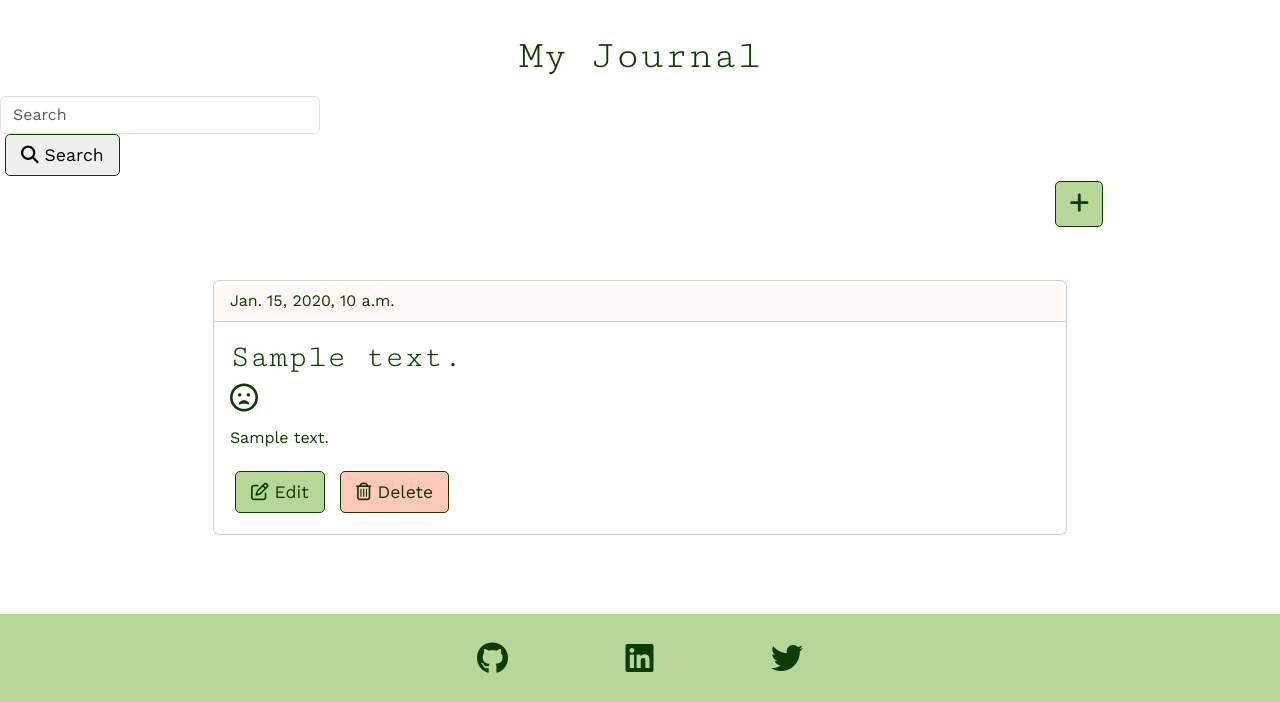
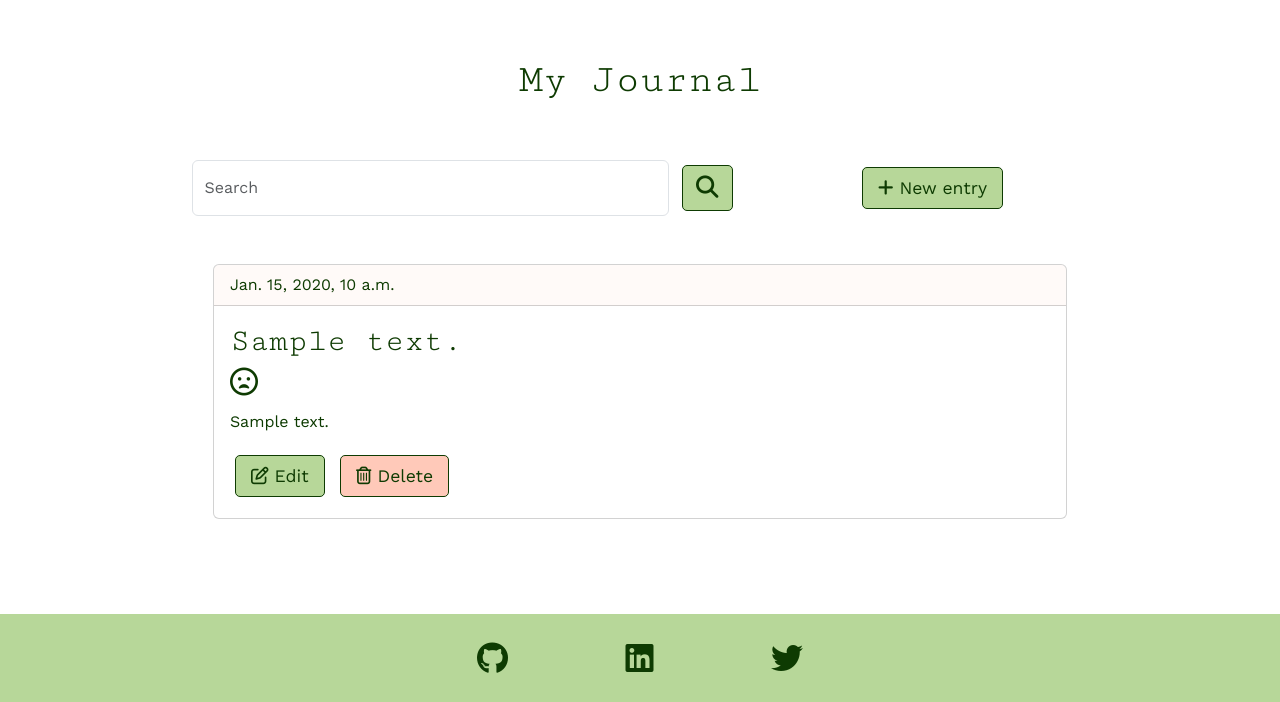
Before and after one commit to niekados/Journey, a Django app: template journal/templates/journal/journal.html in a window 1280 px wide. Shown: the part 98-800 px from the top of the page. Run offline with Django 3.2, Linux system fonts and the light colour scheme; the template is opened without the code that fills it: most values are stand-ins (such as "Sample title", 1, 10 or a date in 2020); some libraries are stand-ins or nearby versions.

Commit message:
Style journal page search box

```diff
--- a/journal/templates/journal/add_journal_entry.html
+++ b/journal/templates/journal/add_journal_entry.html
@@ -11,8 +11,9 @@ Add Journal Entry
         {% csrf_token %}
         {{ form|crispy }}
         <div class="text-center">
-            <a href="{% url 'journal' %}" class="button red-button mt-2"><i class="fa-solid fa-xmark"></i> Cancel</a>
-            <button type="submit" class="button green-button mt-2 mb-5"><i class="fa-regular fa-floppy-disk"></i> Save</button>
+            <a href="{% url 'journal' %}" class="my-button red-button mt-2"><i class="fa-solid fa-xmark"></i> Cancel</a>
+            <button type="submit" class="my-button green-button mt-2 mb-5"><i class="fa-regular fa-floppy-disk"></i>
+                Save</button>
         </div>
     </form>
 </div>
--- a/journal/templates/journal/edit_journal_entry.html
+++ b/journal/templates/journal/edit_journal_entry.html
@@ -11,8 +11,9 @@ Edit Journal Entry
         {% csrf_token %}
         {{ form|crispy }}
         <div class="text-center">
-            <a href="{% url 'journal' %}" class="button red-button mt-2"><i class="fa-solid fa-xmark"></i> Cancel</a>
-            <button type="submit" class="button green-button mt-2"><i class="fa-regular fa-floppy-disk"></i> Save</button>
+            <a href="{% url 'journal' %}" class="my-button red-button mt-2"><i class="fa-solid fa-xmark"></i> Cancel</a>
+            <button type="submit" class="my-button green-button mt-2"><i class="fa-regular fa-floppy-disk"></i>
+                Save</button>
         </div>
     </form>
 </div>
--- a/journal/templates/journal/journal.html
+++ b/journal/templates/journal/journal.html
@@ -6,22 +6,27 @@ Journal
 
 {% block content %}
 <!-- Header -->
-<h1 class="text-center p-2 mt-4">My Journal</h1>
+<h1 class="text-center p-2 m-5">My Journal</h1>
 
-<!-- Search box -->
-<form class="form-inline w-25" method="GET" action="{% url 'journal' %}">
-    <input class="form-control mr-sm-2" name="journal_query" type="search" placeholder="Search" aria-label="Search">
-    <button class="button my-sm-0" type="submit"><i class="fa-solid fa-magnifying-glass"></i> Search</button>
-</form>
 
-<!-- Add new journal entry button -->
-<div class="container w-75">
-    <div class="d-flex justify-content-end">
-        <a href="{% url 'add_journal_entry' %}" class="button green-button bold-button" title="Create new entry"><i
-                class="fa-solid fa-plus"></i></a>
+<div class="container w-75 d-flex flex-wrap m-auto">
+        <!-- Search box -->
+        <div class="col-sm-12 col-md-7 d-flex m-auto justify-content-center">
+            <form class="d-flex w-100" role="search" method="GET" action="{% url 'journal' %}">
+                <input class="form-control me-2" name="journal_query" type="search" placeholder="Search" aria-label="Search">
+                <button class="my-button green-button bold-button" type="submit">
+                    <i class="fa-solid fa-magnifying-glass"></i>
+                </button>
+            </form>
+        </div>
+
+        <!-- Add new journal entry button -->
+        <div class="col-sm-12 m-auto col-md-4 d-flex justify-content-center">
+            <a href="{% url 'add_journal_entry' %}" class="my-button green-button" title="Create new entry">
+                <i class="fa-solid fa-plus"></i> New entry</a>
+        </div>
     </div>
 </div>
-
 <!-- Journal entry list -->
 <div class="container">
     <div class="row d-flex justify-content-center">
@@ -52,9 +57,9 @@ Journal
                             {% endif %}
                         </h3>
                         <p class="card-text mb-3">{{ journal_entry.content }}</p>
-                        <a href="{% url 'edit_journal_entry' journal_entry.id %}" class="button green-button"><i
+                        <a href="{% url 'edit_journal_entry' journal_entry.id %}" class="my-button green-button"><i
                                 class="fa-regular fa-pen-to-square"></i> Edit</a>
-                        <a href="{% url 'delete_journal_entry' journal_entry.id %}" class="button red-button"><i
+                        <a href="{% url 'delete_journal_entry' journal_entry.id %}" class="my-button red-button"><i
                                 class="fa-regular fa-trash-can"></i> Delete</a>
                     </div>
                 </div>
--- a/journal/templates/journal/journal_detail.html
+++ b/journal/templates/journal/journal_detail.html
@@ -36,8 +36,10 @@ Journal Entry
         </small>
 
         {% if journal_entry_detail.user == request.user %}
-        <a href="{% url 'edit_journal_entry' journal_entry_detail.id %}" class="button green-button"><i class="fa-regular fa-pen-to-square"></i> Edit</a>
-        <a href="{% url 'delete_journal_entry' journal_entry_detail.id %}" class="button red-button"><i class="fa-regular fa-trash-can"></i> Delete</a>
+        <a href="{% url 'edit_journal_entry' journal_entry_detail.id %}" class="my-button green-button"><i
+                class="fa-regular fa-pen-to-square"></i> Edit</a>
+        <a href="{% url 'delete_journal_entry' journal_entry_detail.id %}" class="my-button red-button"><i
+                class="fa-regular fa-trash-can"></i> Delete</a>
         {% endif %}
     </div>
 </div>
--- a/journal/templates/journal/journal_entry_confirm_delete.html
+++ b/journal/templates/journal/journal_entry_confirm_delete.html
@@ -12,8 +12,8 @@ Delete Journal Entry
         <form method="POST" class="text-center">
             {% csrf_token %}
             <p>Are you sure you want to delete entry created on {{ journal_entry.created_on }}</p>
-            <a href="{% url 'journal' %}" class="button red-button"><i class="fa-solid fa-xmark"></i> Cancel</a>
-            <button type="submit" class="button green-button">
+            <a href="{% url 'journal' %}" class="my-button red-button"><i class="fa-solid fa-xmark"></i> Cancel</a>
+            <button type="submit" class="my-button green-button">
                 <i class="fa-solid fa-check"></i> Confirm
             </button>
         </form>
--- a/journey/settings.py
+++ b/journey/settings.py
@@ -27,7 +27,7 @@ BASE_DIR = Path(__file__).resolve().parent.parent
 SECRET_KEY = os.environ.get("SECRET_KEY")
 
 # SECURITY WARNING: don't run with debug turned on in production!
-DEBUG = False
+DEBUG = True
 
 ALLOWED_HOSTS = [
     '8000-niekados-journey-cut0r3c17ll.ws.codeinstitute-ide.net',
--- a/static/css/style.css
+++ b/static/css/style.css
@@ -59,13 +59,22 @@ a.nav-link {
     border-bottom: 1px solid var(--moss-green);
 }
 
+/* messages */
+.alert {
+    transition: opacity 0.5s ease-out;
+}
+
+.fade.show {
+    opacity: 0.8;
+}
+
 /* form */
 .form {
     width: 100%;
 }
 
 /* buttons */
-.button {
+.my-button {
     display: inline-block;
     border: 0.5px solid var(--moss-green);
     padding: 7px 15px;
--- a/templates/account/login.html
+++ b/templates/account/login.html
@@ -17,7 +17,7 @@
     {% if redirect_field_value %}
     <input type="hidden" name="{{ redirect_field_name }}" value="{{ redirect_field_value }}" />
     {% endif %}
-    <button class="button green-button" type="submit"><i class="fa-solid fa-arrow-right-to-bracket"></i> {% trans "Sign In" %}</button>
+    <button class="my-button green-button" type="submit"><i class="fa-solid fa-arrow-right-to-bracket"></i> {% trans "Sign In" %}</button>
     <a class="secondaryAction d-block" href="{% url 'account_reset_password' %}">{% trans "Forgot Password?" %}</a>
   </form>
 </div>
--- a/templates/account/logout.html
+++ b/templates/account/logout.html
@@ -15,8 +15,8 @@
     {% if redirect_field_value %}
     <input type="hidden" name="{{ redirect_field_name }}" value="{{ redirect_field_value }}" />
     {% endif %}
-    <a href="{% url 'journal' %}" class="button red-button"><i class="fa-solid fa-xmark"></i> Cancel</a>
-    <button class="button green-button" type="submit"><i class="fa-solid fa-arrow-right-from-bracket"></i> {% trans 'Sign Out' %}</button>
+    <a href="{% url 'journal' %}" class="my-button red-button"><i class="fa-solid fa-xmark"></i> Cancel</a>
+    <button class="my-button green-button" type="submit"><i class="fa-solid fa-arrow-right-from-bracket"></i> {% trans 'Sign Out' %}</button>
   </form>
 </div>
 
--- a/templates/account/signup.html
+++ b/templates/account/signup.html
@@ -16,7 +16,7 @@
     {% if redirect_field_value %}
     <input type="hidden" name="{{ redirect_field_name }}" value="{{ redirect_field_value }}" />
     {% endif %}
-    <button class="button green-button" type="submit"><i class="fa-solid fa-user-plus"></i> Sign Up</button>
+    <button class="my-button green-button" type="submit"><i class="fa-solid fa-user-plus"></i> Sign Up</button>
   </form>
 </div>
 {% endblock content %}
--- a/templates/base.html
+++ b/templates/base.html
@@ -65,7 +65,7 @@
 
         <!-- Messages -->
         {% if messages %}
-        <div class="messages">
+        <div class="messages text-center">
             {% for message in messages %}
             <div class="alert alert-dismissible fade show {% if message.tags %}alert-{{ message.tags }}{% endif %}" role="alert">
                 {{ message | safe }}
```
Also changed, not shown: 1 other file.
